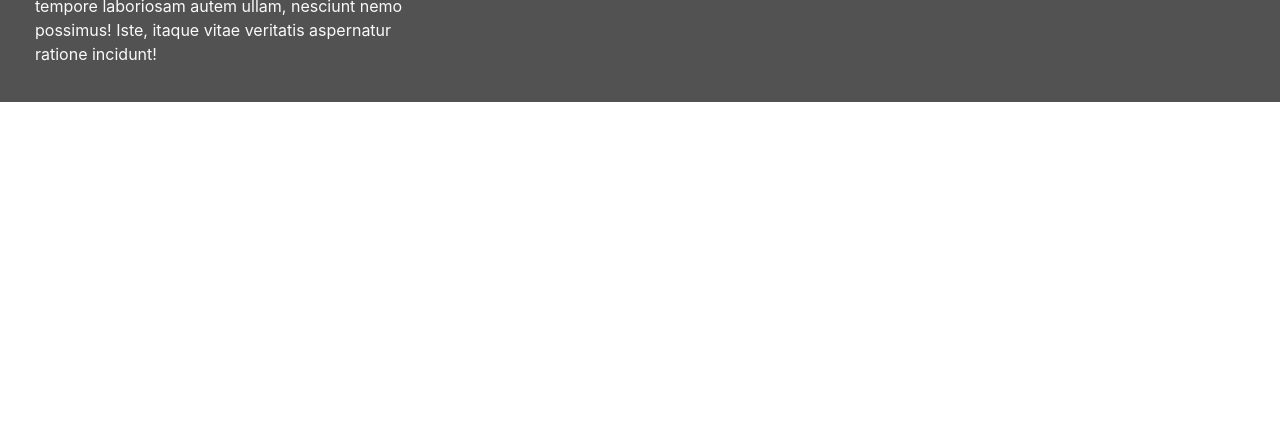
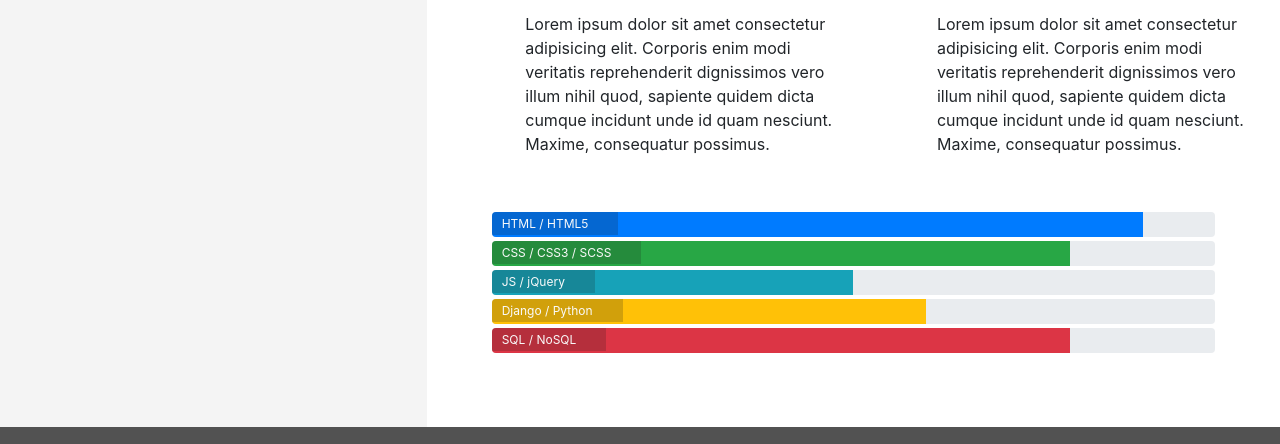
Before and after one commit to Ana-Niko-byte/resume, a plain HTML site: page resume.html in a window 1280 px wide. Shown: the part 499-943 px from the top of the page. Before the commit the page ends 800 px from the top, so only its background shows below. Drawn offline with nearby package versions, Linux system fonts and the light colour scheme.

Commit message:
add: progress bars to resume

```diff
--- a/assets/css/style.css
+++ b/assets/css/style.css
@@ -262,3 +262,24 @@ footer{
     position: relative;
     width: 60%;
 }
+
+/* ---------------------------- Skills */
+
+.progress{
+    position: relative;
+    height: 25px;
+    margin-bottom: 4px;
+}
+
+.progress-type{
+    position: absolute;
+    left: 0;
+    font-weight: 400;
+    padding: 3px 30px 2px 10px;
+    color: #fafafa;
+    background-color: rgba(25, 25, 25, 0.2);
+}
+
+.progress-section{
+    margin: 40px 20px;
+}
--- a/resume.html
+++ b/resume.html
@@ -41,8 +41,81 @@
             </div>
         </div>
     </header>
-    <section>
-
+    <section class="container-fluid">
+        <div class="row">
+            <div class="col-md-4 bg-color-personal-info section-column">
+                <div class="row">
+                    <div class="col-12">
+                        <h3 class="section-heading uppercase">Work History</h3>
+                    </div>
+                </div>
+            </div>
+            <div class="col-md-8 bg-color-three-reasons section-column">
+                <div class="row">
+                    <div class="col">
+                        <h3 class="section-heading uppercase">My Skills</h3>
+                    </div>
+                </div>
+                <div class="row">
+                    <div class="col-10 offset-1 offset-sm-0 col-sm-4 col-md-6">
+                        <div class="row">
+                            <div class="col-2">
+                                <i class="three-reasons-icon fa fa-tv" aria-hidden="true"></i>
+                            </div>
+                            <div class="col-10">
+                                <h4 class="three-reasons-heading uppercase">Front End</h4>
+                                <p>Lorem ipsum dolor sit amet consectetur adipisicing elit. Corporis enim modi veritatis reprehenderit dignissimos vero illum nihil quod, sapiente quidem dicta cumque incidunt unde id quam nesciunt. Maxime, consequatur possimus.</p>
+                            </div>
+                        </div>
+                    </div>
+                    <div class="col-10 offset-1 offset-sm-0 col-sm-4 col-md-6">
+                        <div class="row">
+                            <div class="col-2">
+                                <i class="three-reasons-icon fa fa-gears" aria-hidden="true"></i>
+                            </div>
+                            <div class="col-10">
+                                <h4 class="three-reasons-heading uppercase">Back End</h4>
+                                <p>Lorem ipsum dolor sit amet consectetur adipisicing elit. Corporis enim modi veritatis reprehenderit dignissimos vero illum nihil quod, sapiente quidem dicta cumque incidunt unde id quam nesciunt. Maxime, consequatur possimus.</p>
+                            </div>
+                        </div>
+                    </div>
+                </div>
+                <div class="row progress-section">
+                    <div class="col">
+                        <div class="progress">
+                            <div class="progress-bar" role="progressbar" aria-valuenow="90" aria-valuemin="0" aria-valuemax="100" style="width:90%;">
+                                <span class="sr-only">90% complete</span>
+                            </div>
+                            <span class="progress-type">HTML / HTML5</span>
+                        </div>
+                        <div class="progress">
+                            <div class="progress-bar bg-success" role="progressbar" aria-valuenow="80" aria-valuemin="0" aria-valuemax="100" style="width:80%;">
+                                <span class="sr-only">80% complete</span>
+                            </div>
+                            <span class="progress-type">CSS / CSS3 / SCSS</span>
+                        </div>
+                        <div class="progress">
+                            <div class="progress-bar bg-info" role="progressbar" aria-valuenow="50" aria-valuemin="0" aria-valuemax="100" style="width:50%;">
+                                <span class="sr-only">50% complete</span>
+                            </div>
+                            <span class="progress-type">JS / jQuery</span>
+                        </div>
+                        <div class="progress">
+                            <div class="progress-bar bg-warning" role="progressbar" aria-valuenow="60" aria-valuemin="0" aria-valuemax="100" style="width:60%;">
+                                <span class="sr-only">60% complete</span>
+                            </div>
+                            <span class="progress-type">Django / Python</span>
+                        </div>
+                        <div class="progress">
+                            <div class="progress-bar bg-danger" role="progressbar" aria-valuenow="80" aria-valuemin="0" aria-valuemax="100" style="width:80%;">
+                                <span class="sr-only">80% complete</span>
+                            </div>
+                            <span class="progress-type">SQL / NoSQL</span>
+                        </div>
+                    </div>
+                </div>
+            </div>
+        </div>
     </section>
     <footer class="container-fluid">
         <div class="row" id="footer-details">
```
